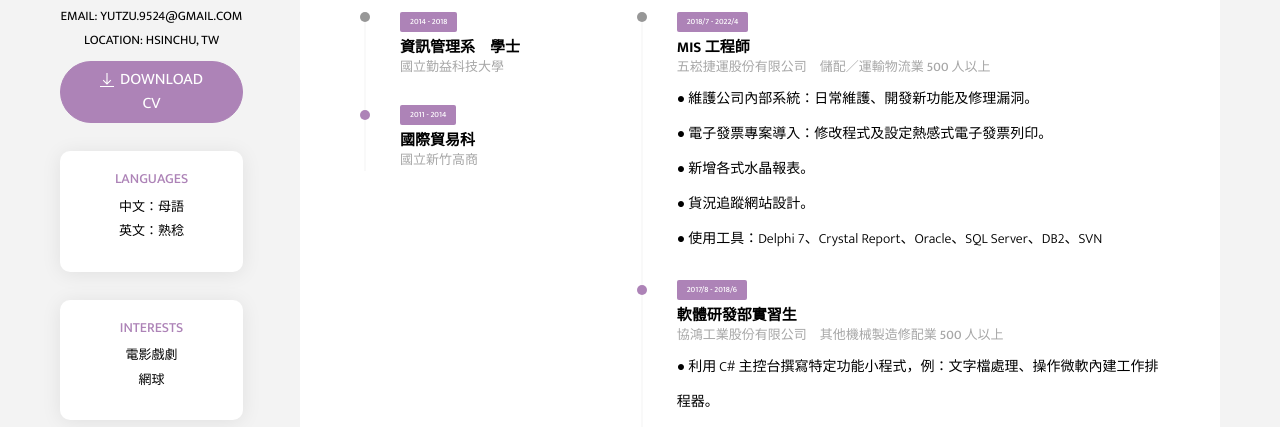
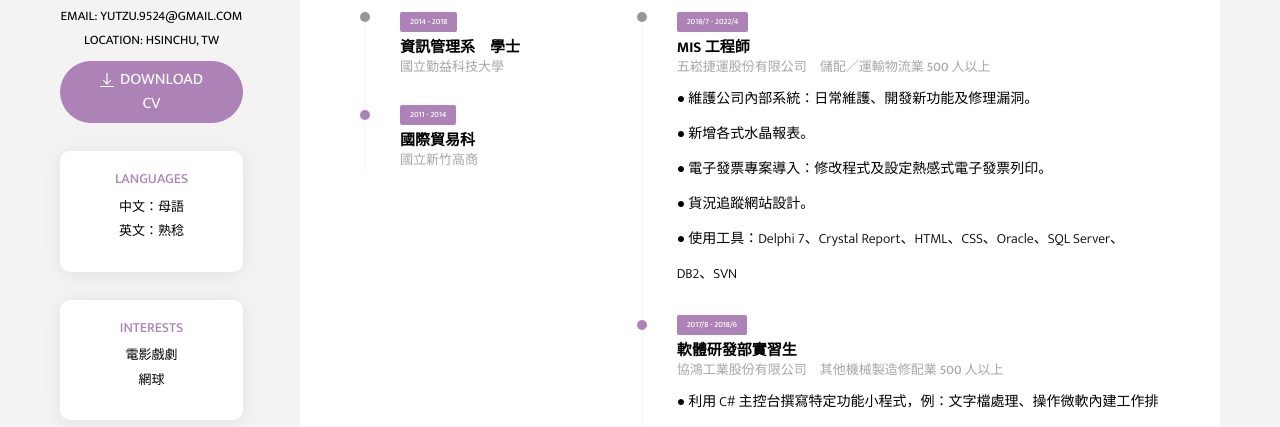
Before and after one commit to yutzuch/ytresume, a website: page index.html in a window 1280 px wide. Shown: the part 367-794 px from the top of the page. Drawn offline with Linux system fonts and the light colour scheme.

```diff
--- a/index.html
+++ b/index.html
@@ -113,10 +113,10 @@
                                 <h6 class="time-line-item-title">MIS 工程師</h6>
                                 <p class="time-line-item-subtitle">五崧捷運股份有限公司　儲配／運輸物流業 500 人以上</p>
                                 <p class="time-line-item-content">● 維護公司內部系統：日常維護、開發新功能及修理漏洞。</p>
+                                <p class="time-line-item-content">● 新增各式水晶報表。</p>
                                 <p class="time-line-item-content">● 電子發票專案導入：修改程式及設定熱感式電子發票列印。</p>
-                                <p class="time-line-item-content">● 新增各式水晶報表。</p>
                                 <p class="time-line-item-content">● 貨況追蹤網站設計。</p>
-                                <p class="time-line-item-content">● 使用工具：Delphi 7、Crystal Report、Oracle、SQL Server、DB2、SVN</p>
+                                <p class="time-line-item-content">● 使用工具：Delphi 7、Crystal Report、HTML、CSS、Oracle、SQL Server、DB2、SVN</p>
                             </li>
                             <li class="time-line-item">
                                 <span class="badge badge-primary">2017/8 - 2018/6</span>
```
Also changed, not shown: contact.html (+1 -1 lines).
